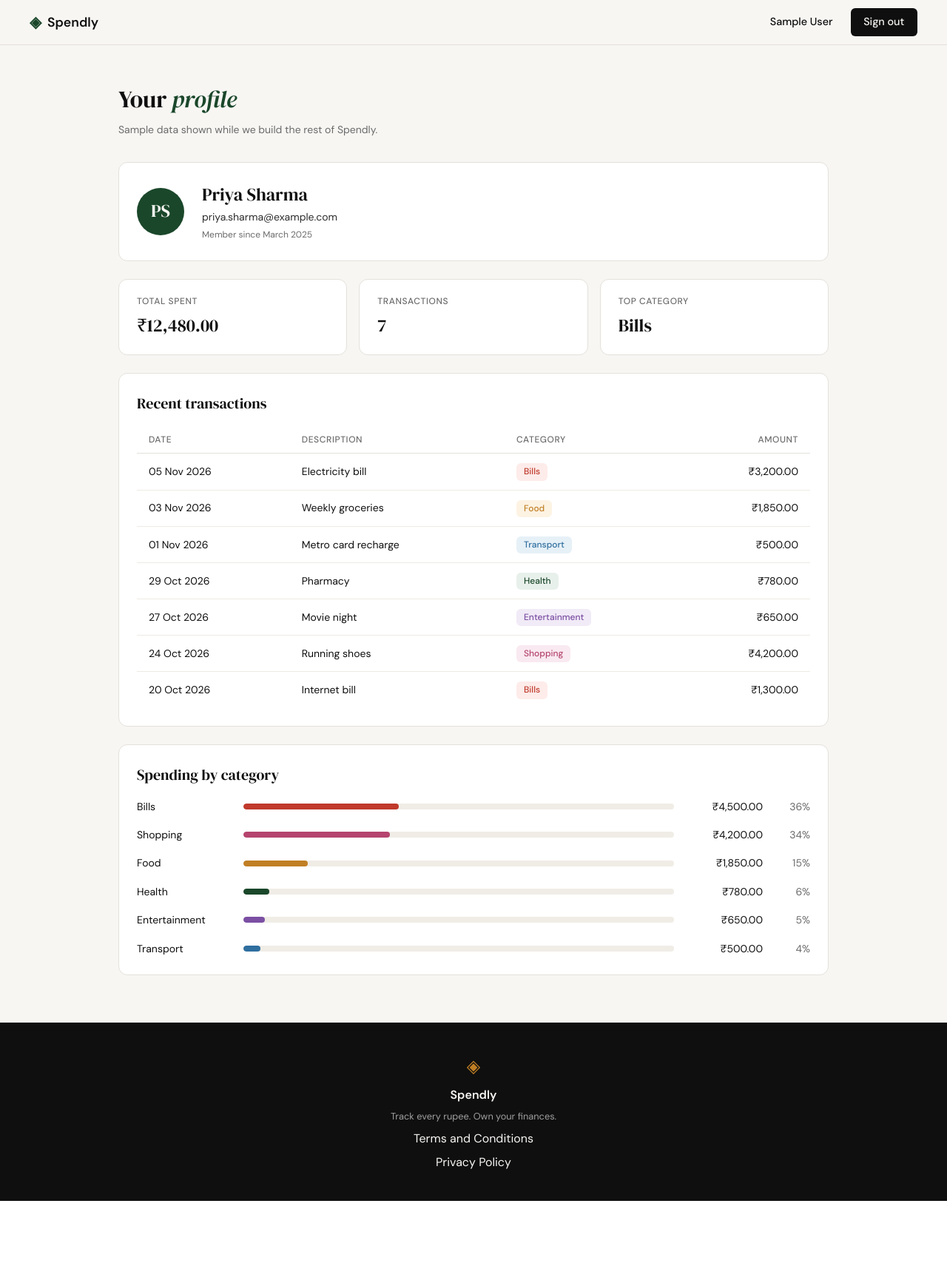
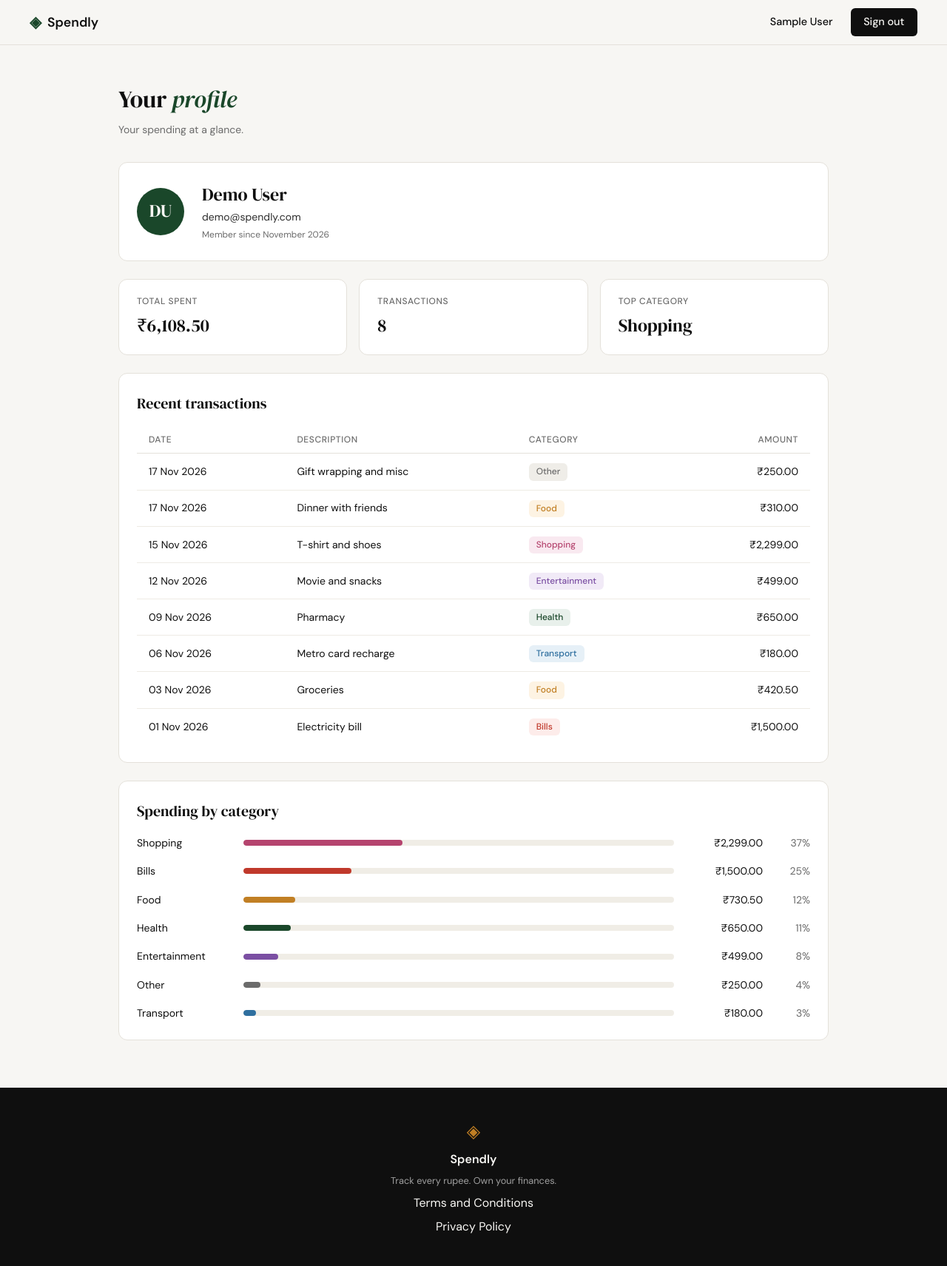
Before and after one commit to Ishan302/spindly, a Flask app: page /profile in a window 1280 px wide. Shown: the whole page at 74% size. Before the commit the page ends 1623 px from the top, so only its background shows below. Run offline with Flask 3, Linux system fonts and the light colour scheme; the visitor is signed in with stand-in values (Sample User, id 1); data comes from the database, SQL or seed files in the repository.

Commit message:
add dynamic routes to profile page

```diff
--- a/app.py
+++ b/app.py
@@ -1,12 +1,17 @@
 import os
 import sqlite3
+from datetime import datetime
 
 from flask import Flask, redirect, render_template, request, session, url_for
 
 from database.db import (
     create_user,
+    get_category_breakdown,
     get_db,
+    get_recent_transactions,
+    get_summary_stats,
     get_user_by_email,
+    get_user_by_id,
     init_db,
     seed_db,
     verify_user,
@@ -124,53 +129,86 @@ def privacy():
 # Placeholder routes — students will implement these                  #
 # ------------------------------------------------------------------ #
 
+# ------------------------------------------------------------------ #
+# Profile helpers — shared                                            #
+# ------------------------------------------------------------------ #
+
+def format_inr(amount):
+    return f"₹{amount:,.2f}"
+
+
+def format_date(iso_date):
+    return datetime.strptime(iso_date, "%Y-%m-%d").strftime("%d %b %Y")
+
+
+def make_initials(name):
+    parts = name.split()
+    return "".join(p[0] for p in parts[:2]).upper() or "?"
+
+
+# ==== SECTION 1: transaction history (subagent 1 only) ============== #
+
+def build_transactions(user_id):
+    return [
+        {
+            "date": format_date(t["date"]),
+            "description": t["description"],
+            "category": t["category"],
+            "amount": format_inr(t["amount"]),
+        }
+        for t in get_recent_transactions(user_id)
+    ]
+
+
+# ==== SECTION 2: summary stats (subagent 2 only) ==================== #
+
+def build_stats(user_id):
+    stats = get_summary_stats(user_id)
+    return {
+        "total_spent": format_inr(stats["total_spent"]),
+        "transaction_count": stats["transaction_count"],
+        "top_category": stats["top_category"],
+    }
+
+
+# ==== SECTION 3: category breakdown (subagent 3 only) =============== #
+
+def build_categories(user_id):
+    return [
+        {
+            "name": item["name"],
+            "total": format_inr(item["amount"]),
+            "percent": item["pct"],
+        }
+        for item in get_category_breakdown(user_id)
+    ]
+
+
+# ==== END SECTIONS ================================================== #
+
 @app.route("/profile")
 def profile():
-    if not session.get("user_id"):
+    user_id = session.get("user_id")
+    if not user_id:
         return redirect(url_for("login"))
 
-    # Hardcoded placeholder data — real queries arrive in Step 5.
+    user_row = get_user_by_id(user_id)
+    if user_row is None:
+        session.clear()
+        return redirect(url_for("login"))
+
     user = {
-        "name": "Priya Sharma",
-        "email": "priya.sharma@example.com",
-        "initials": "PS",
-        "member_since": "March 2025",
+        "name": user_row["name"],
+        "email": user_row["email"],
+        "initials": make_initials(user_row["name"]),
+        "member_since": user_row["member_since"],
     }
-    stats = {
-        "total_spent": "₹12,480.00",
-        "transaction_count": 7,
-        "top_category": "Bills",
-    }
-    transactions = [
-        {"date": "05 Nov 2026", "description": "Electricity bill",
-         "category": "Bills", "amount": "₹3,200.00"},
-        {"date": "03 Nov 2026", "description": "Weekly groceries",
-         "category": "Food", "amount": "₹1,850.00"},
-        {"date": "01 Nov 2026", "description": "Metro card recharge",
-         "category": "Transport", "amount": "₹500.00"},
-        {"date": "29 Oct 2026", "description": "Pharmacy",
-         "category": "Health", "amount": "₹780.00"},
-        {"date": "27 Oct 2026", "description": "Movie night",
-         "category": "Entertainment", "amount": "₹650.00"},
-        {"date": "24 Oct 2026", "description": "Running shoes",
-         "category": "Shopping", "amount": "₹4,200.00"},
-        {"date": "20 Oct 2026", "description": "Internet bill",
-         "category": "Bills", "amount": "₹1,300.00"},
-    ]
-    categories = [
-        {"name": "Bills", "total": "₹4,500.00", "percent": 36},
-        {"name": "Shopping", "total": "₹4,200.00", "percent": 34},
-        {"name": "Food", "total": "₹1,850.00", "percent": 15},
-        {"name": "Health", "total": "₹780.00", "percent": 6},
-        {"name": "Entertainment", "total": "₹650.00", "percent": 5},
-        {"name": "Transport", "total": "₹500.00", "percent": 4},
-    ]
     return render_template(
         "profile.html",
         user=user,
-        stats=stats,
-        transactions=transactions,
-        categories=categories,
+        stats=build_stats(user_id),
+        transactions=build_transactions(user_id),
+        categories=build_categories(user_id),
     )
 
 
--- a/database/db.py
+++ b/database/db.py
@@ -1,6 +1,6 @@
 import os
 import sqlite3
-from datetime import date
+from datetime import date, datetime
 
 from werkzeug.security import check_password_hash, generate_password_hash
 
@@ -85,6 +85,105 @@ def verify_user(email, password):
     return None
 
 
+def get_user_by_id(user_id):
+    conn = get_db()
+    try:
+        row = conn.execute(
+            "SELECT name, email, created_at FROM users WHERE id = ?", (user_id,)
+        ).fetchone()
+    finally:
+        conn.close()
+    if row is None:
+        return None
+    created = datetime.strptime(row["created_at"][:10], "%Y-%m-%d")
+    return {
+        "name": row["name"],
+        "email": row["email"],
+        "member_since": created.strftime("%B %Y"),
+    }
+
+
+# ==== SECTION 1: transaction history (subagent 1 only) ============== #
+
+def get_recent_transactions(user_id, limit=10):
+    conn = get_db()
+    try:
+        rows = conn.execute(
+            "SELECT date, description, category, amount FROM expenses "
+            "WHERE user_id = ? ORDER BY date DESC, id DESC LIMIT ?",
+            (user_id, limit),
+        ).fetchall()
+    finally:
+        conn.close()
+    return [
+        {
+            "date": row["date"],
+            "description": row["description"] or "",
+            "category": row["category"],
+            "amount": float(row["amount"]),
+        }
+        for row in rows
+    ]
+
+
+# ==== SECTION 2: summary stats (subagent 2 only) ==================== #
+
+def get_summary_stats(user_id):
+    conn = get_db()
+    try:
+        totals = conn.execute(
+            "SELECT COALESCE(SUM(amount), 0) AS total, COUNT(*) AS cnt "
+            "FROM expenses WHERE user_id = ?",
+            (user_id,),
+        ).fetchone()
+        top = conn.execute(
+            "SELECT category FROM expenses WHERE user_id = ? "
+            "GROUP BY category ORDER BY SUM(amount) DESC, category ASC LIMIT 1",
+            (user_id,),
+        ).fetchone()
+    finally:
+        conn.close()
+    if totals["cnt"] == 0:
+        return {"total_spent": 0, "transaction_count": 0, "top_category": "—"}
+    return {
+        "total_spent": float(totals["total"]),
+        "transaction_count": int(totals["cnt"]),
+        "top_category": top["category"],
+    }
+
+
+# ==== SECTION 3: category breakdown (subagent 3 only) =============== #
+
+def get_category_breakdown(user_id):
+    conn = get_db()
+    try:
+        rows = conn.execute(
+            "SELECT category, SUM(amount) AS total FROM expenses "
+            "WHERE user_id = ? GROUP BY category "
+            "ORDER BY total DESC, category ASC",
+            (user_id,),
+        ).fetchall()
+    finally:
+        conn.close()
+
+    grand_total = sum(row["total"] for row in rows)
+    if not rows or grand_total <= 0:
+        return []
+
+    breakdown = [
+        {
+            "name": row["category"],
+            "amount": float(row["total"]),
+            "pct": int(round(row["total"] * 100 / grand_total)),
+        }
+        for row in rows
+    ]
+    breakdown[0]["pct"] += 100 - sum(item["pct"] for item in breakdown)
+    return breakdown
+
+
+# ==== END SECTIONS ================================================== #
+
 def seed_db():
     conn = get_db()
     try:
--- a/templates/profile.html
+++ b/templates/profile.html
@@ -12,7 +12,7 @@
 
         <header class="profile-header">
             <h1 class="profile-title">Your <em>profile</em></h1>
-            <p class="profile-subtitle">Sample data shown while we build the rest of Spendly.</p>
+            <p class="profile-subtitle">Your spending at a glance.</p>
         </header>
 
         <div class="profile-card profile-user">
@@ -41,6 +41,9 @@
 
         <div class="profile-card">
             <h2 class="profile-section-title">Recent transactions</h2>
+            {% if not transactions %}
+            <p class="profile-meta">No transactions yet.</p>
+            {% else %}
             <div class="profile-table-wrap">
                 <table class="profile-table">
                     <thead>
@@ -63,10 +66,14 @@
                     </tbody>
                 </table>
             </div>
+            {% endif %}
         </div>
 
         <div class="profile-card">
             <h2 class="profile-section-title">Spending by category</h2>
+            {% if not categories %}
+            <p class="profile-meta">No spending to break down yet.</p>
+            {% endif %}
             <ul class="profile-breakdown">
                 {% for c in categories %}
                 <li class="profile-bar-row">
```
Also changed, not shown: tests/conftest.py (+22 -0 lines), tests/test_backend_connection.py (added, +180 -0 lines), tests/test_profile.py (+11 -6 lines), .claude/specs/05-backend-routes-profile.md (added).
